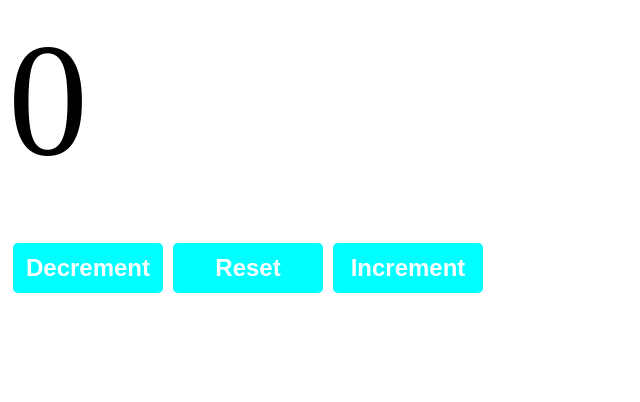
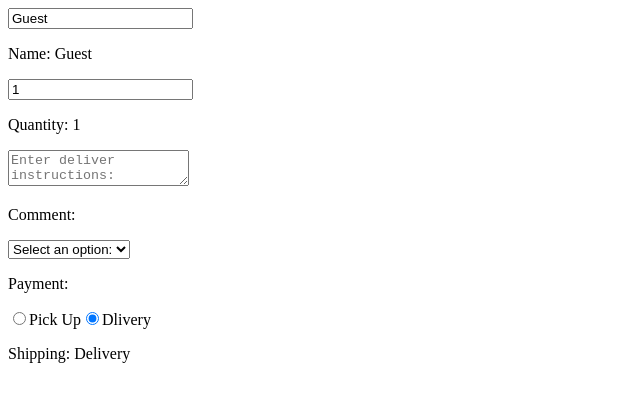
Before and after one commit to FJoey/ReactLearning, a React (Vite) app in the folder my-react-app/: page / in a window 1280 px wide. Shown: the top 402 px of the page, without its empty margins (0-640 px from the left). Built offline with nearby package versions, Linux system fonts and the light colour scheme.

Commit message:
onChange event handler

```diff
--- a/my-react-app/src/App.jsx
+++ b/my-react-app/src/App.jsx
@@ -1,10 +1,11 @@
 import Counter from "./Counter";
+import MyComponent2 from "./MyComponent2";
 
 function App() {
 
     return(
       <>
-        <Counter />
+        <MyComponent2 />
       </>
     );
 }
--- /dev/null
+++ b/my-react-app/src/MyComponent2.jsx
@@ -0,0 +1,68 @@
+import React, {useState} from 'react';
+
+function MyComponent2(){
+
+    const [name, setName] = useState("Guest");
+    const [quantity, setQuantity] = useState(1);
+    const [comment, setComment] = useState("");
+    const [payment, setPayment] = useState("");
+    const [shipping, setShipping] = useState("Delivery");
+
+    function handleNameChange(event){
+        setName(event.target.value);
+    }
+
+    function handleQuantityChange(){
+        setQuantity(event.target.value);
+    }
+
+    function handleCommentChange(){
+        setComment(event.target.value);
+    }
+
+    function handlePaymentChange(){
+        setPayment(event.target.value);
+    }
+
+    function handleShippingChange(){
+        setShipping(event.target.value);
+    }
+
+    return(
+        <>
+            <div>
+                <input value={name} onChange={handleNameChange}/>
+                <p>Name: {name}</p>
+
+                <input value={quantity} onChange={handleQuantityChange} tyoe="number"/>
+                <p>Quantity: {quantity}</p>
+
+                <textarea value={comment} onChange={handleCommentChange}
+                placeholder="Enter deliver instructions: " />
+                <p>Comment: {comment}</p>
+
+                <select value={payment} onChange={handlePaymentChange}>
+                    <option value="">Select an option: </option>
+                    <option value="Visa">Visa</option>
+                    <option value="Mastercard">Mastercard</option>
+                    <option value="Gift Card">Gift card</option>
+                </select>
+                <p>Payment: {payment}</p>
+
+                <label>
+                    <input type="radio" value="Pick Up"
+                    checked={shipping === "Pick Up"} onChange={handleShippingChange}></input>
+                    Pick Up
+                </label>
+                <label>
+                <input type="radio" value="Delivery"
+                    checked={shipping === "Delivery"} onChange={handleShippingChange}></input>
+                    Dlivery
+                </label>
+                <p>Shipping: {shipping}</p>
+            </div>
+        </>
+    );
+}
+
+export default MyComponent2
```
Also changed, not shown: my-react-app/src/ColorPicker.jsx (added).
